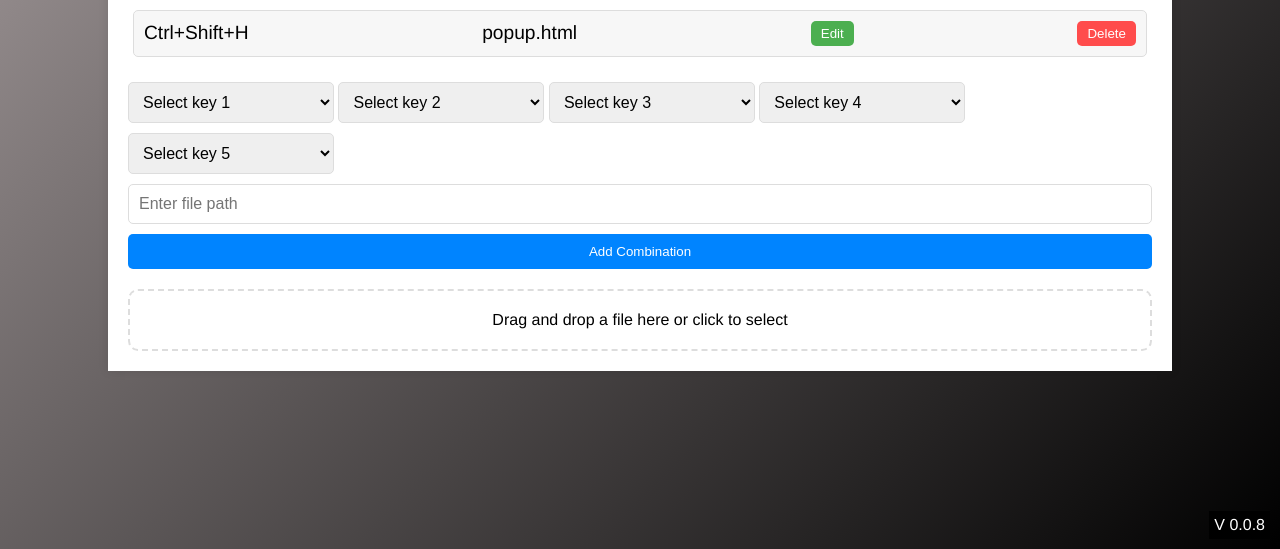
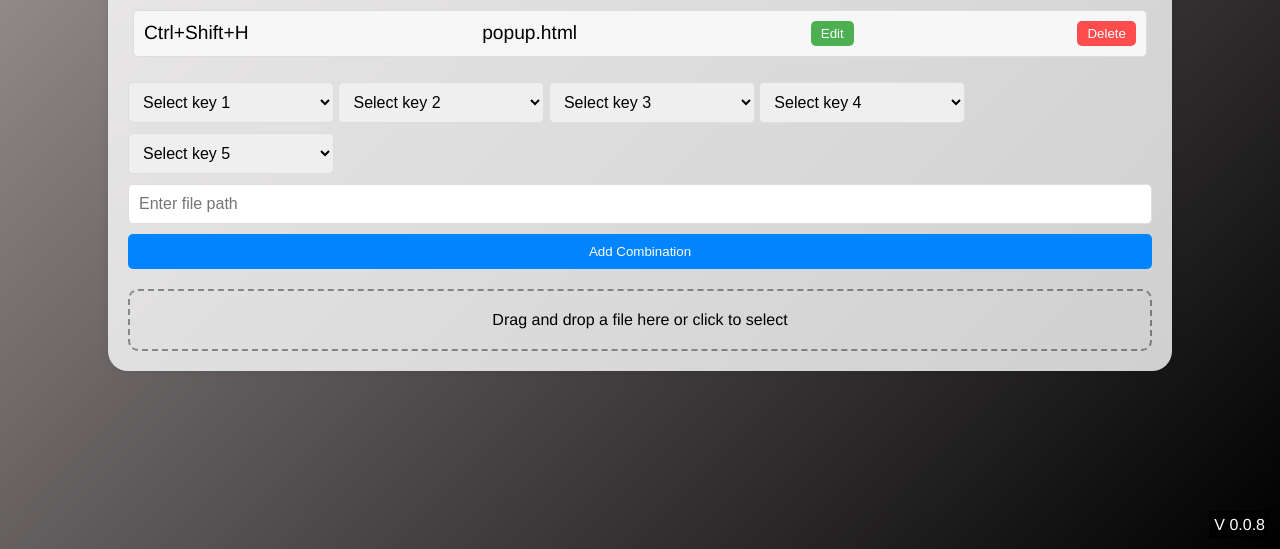
Before and after one commit to AchaiR123/Raspberry-Pi-project, a plain HTML site: page popup.html in a window 1280 px wide. Shown: the part 251-800 px from the top of the page. Drawn offline with Linux system fonts and the light colour scheme.

Commit message:
Update popup.html
-new UI

```diff
--- a/popup.html
+++ b/popup.html
@@ -16,15 +16,19 @@
     flex-direction: column;
     transition: background 0.3s;
 }
+
 .container {
     width: 80%;
     max-width: 1200px;
-            background-color: #ffffff;
+    background-color: rgba(255, 255, 255, 0.8);
     padding: 20px;
     box-shadow: 0 0 10px rgba(0, 0, 0, 0.1);
     overflow-y: auto;
     animation: fadeIn 1s ease-in-out;
+    border-radius: 20px;
+    backdrop-filter: blur(10px);
 }
+
 .header {
     display: flex;
     align-items: center;
@@ -32,10 +36,12 @@
     width: 100%;
     margin-bottom: 20px;
 }
+
 .title {
     font-size: 2em;
     color: #333;
 }
+
 .version {
     position: fixed;
     bottom: 10px;
@@ -44,6 +50,7 @@
     color: white;
     padding: 5px;
 }
+
 .combination-list {
     list-style: none;
     padding: 0;
@@ -52,6 +59,7 @@
     max-height: 400px;
     overflow-y: auto;
 }
+
 .combination-item {
     display: flex;
     justify-content: space-between;
@@ -65,6 +73,7 @@
     animation: slideIn 0.8s ease-in-out;
     animation-fill-mode: forwards; /* Keeps the final state of the animation */
 }
+
 .combination-item span {
     font-size: 1.2em;
     margin-right: 10px;
@@ -73,6 +82,7 @@
     text-overflow: ellipsis;
     white-space: nowrap;
 }
+
 .combination-item button {
     background-color: #ff4c4c;
     color: white;
@@ -82,20 +92,25 @@
     cursor: pointer;
     transition: background-color 0.3s;
 }
+
 .combination-item button.edit {
     background-color: #4caf50;
 }
+
 .combination-item button.delete {
     background-color: #ff4c4c;
 }
+
 .combination-item button:hover {
     background-color: #d43f3f;
 }
+
 .new-combination {
     display: flex;
     flex-direction: column;
     margin-top: 20px;
 }
+
 .new-combination input,
 .new-combination select {
     padding: 10px;
@@ -105,10 +120,12 @@
     font-size: 1em;
     transition: border-color 0.3s;
 }
+
 .new-combination input:focus,
 .new-combination select:focus {
     border-color: #0084ff;
 }
+
 .new-combination button {
     background-color: #0084ff;
     color: white;
@@ -118,20 +135,27 @@
     cursor: pointer;
     transition: background-color 0.3s;
 }
+
 .new-combination button:hover {
     background-color: #006bbd;
 }
+
 .file-drop {
     padding: 20px;
-            border: 2px dashed #ddd;
+    border: 2px dashed rgba(0, 0, 0, 0.4);
+    border-style: dashed;
+    border-width: 2px;
+    border-spacing: 10px;
     border-radius: 10px;
     text-align: center;
     margin-top: 20px;
     transition: background-color 0.3s ease;
 }
+
 .file-drop.dragging {
     background-color: #e0e0e0;
 }
+
 .confirmation-overlay {
     display: none;
     position: fixed;
@@ -144,9 +168,11 @@
     align-items: center;
     animation: fadeIn 0.5s ease-in-out;
 }
+
 .confirmation-overlay.active {
     display: flex;
 }
+
 .confirmation-box {
     background: white;
     padding: 20px;
@@ -154,6 +180,7 @@
     text-align: center;
     animation: popIn 0.3s ease-in-out;
 }
+
 .confirmation-box button {
     background-color: #ff4c4c;
     color: white;
@@ -164,21 +191,26 @@
     cursor: pointer;
     transition: background-color 0.3s;
 }
+
 .confirmation-box button:hover {
     background-color: #d43f3f;
 }
+
 @keyframes fadeIn {
     from { opacity: 0; }
     to { opacity: 1; }
 }
+
 @keyframes slideIn {
     from { transform: translateX(-100%); }
     to { transform: translateX(0); }
 }
+
 @keyframes popIn {
     from { transform: scale(0.5); }
     to { transform: scale(1); }
 }
+
     </style>
 </head>
 <body>
```
Lines whose indentation alone changed are shown as unchanged.
